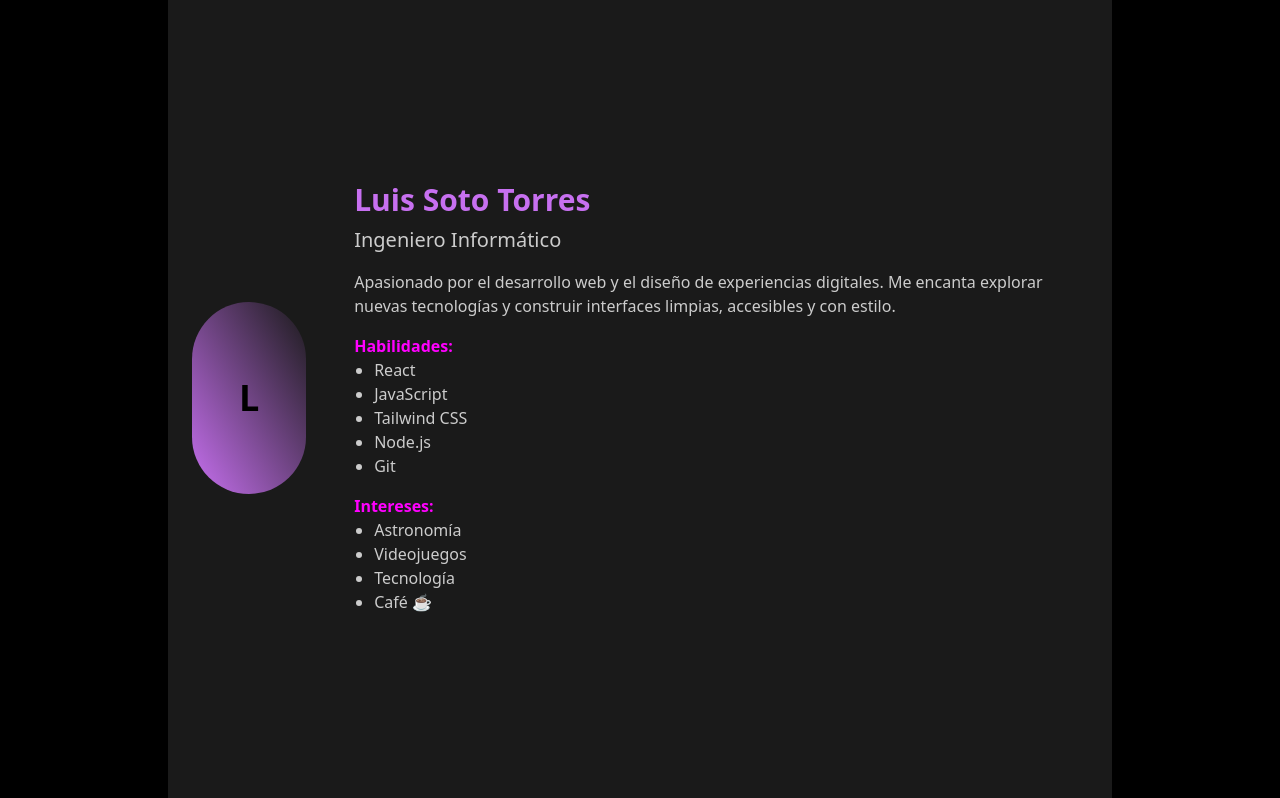
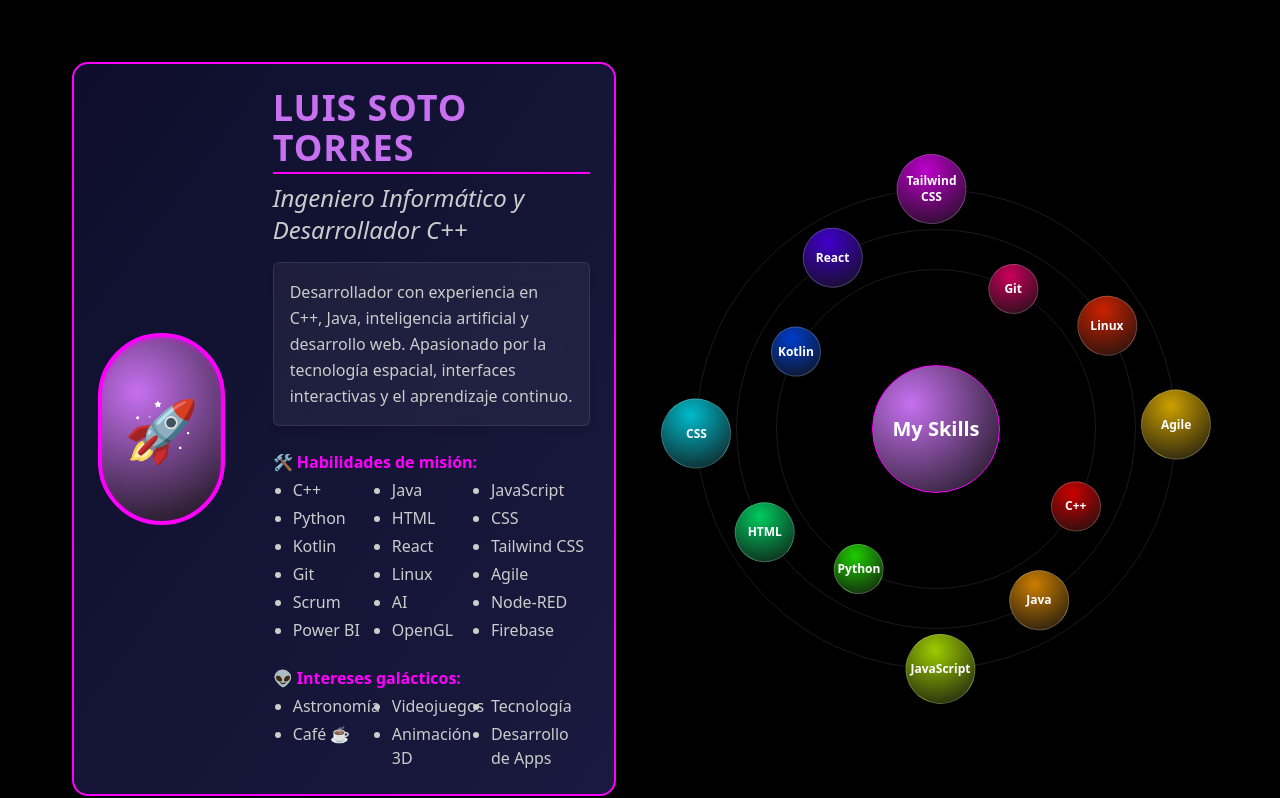
Before and after one commit to Luisotorres3/luisotorres3.github.io, a React (Vite) app: page / in a window 1280 px wide. Shown: the part 802-1600 px from the top of the page. Built offline with nearby package versions, Linux system fonts and the light colour scheme; the HTML template or start-up script is replaced by a standard one.

Commit message:
About me section working well and responsive

```diff
--- a/src/App.jsx
+++ b/src/App.jsx
@@ -9,7 +9,7 @@ const App = () => {
   useEffect(() => {
     const timer = setTimeout(() => {
       setLoading(false);
-    }, 3000);
+    }, 1000);
     return () => clearTimeout(timer);
   }, []);
 
--- a/src/components/AboutMe.jsx
+++ b/src/components/AboutMe.jsx
@@ -4,30 +4,42 @@ import { motion } from "framer-motion";
 
 const AboutMe = () => {
   return (
-    <section
+    <div
       id="about"
-      className="min-h-screen flex items-center justify-center px-6 py-16 bg-surface text-text transition-colors duration-500"
+      className="min-h-screen w-full flex items-center justify-center px-6 py-16 bg-background text-text transition-colors duration-500"
     >
       <motion.div
-        className="max-w-4xl w-full flex flex-col md:flex-row gap-12 items-center"
+        className="max-w-5xl w-full flex flex-col md:flex-row gap-12 items-center border-2 border-accent rounded-2xl p-6 shadow-2xl bg-gradient-to-br from-[#0e0e2c] to-[#1a1a40]"
         initial={{ opacity: 0, y: 80 }}
         whileInView={{ opacity: 1, y: 0 }}
         transition={{ duration: 0.8 }}
       >
-        {/* Imagen de perfil (temporal) */}
-        <div className="w-48 h-48 rounded-full bg-gradient-to-tr from-primary to-secondary flex items-center justify-center text-4xl font-bold text-background">
-          L
-        </div>
+        {/* Avatar estilo nave */}
+        <motion.div
+          className="w-48 h-48 rounded-full bg-[radial-gradient(circle_at_30%_30%,var(--color-primary),#111)] flex items-center justify-center text-6xl font-extrabold text-background border-4 border-accent shadow-inner shadow-accent/40"
+          whileHover={{ scale: 1.1, rotate: 2 }}
+          transition={{ type: "spring", stiffness: 100 }}
+        >
+          🚀
+        </motion.div>
 
-        {/* Información */}
-        <div>
-          <h2 className="text-3xl font-bold text-primary mb-2">{data.name}</h2>
-          <h3 className="text-xl text-muted mb-4">{data.title}</h3>
-          <p className="text-base text-muted mb-4">{data.description}</p>
+        {/* Consola de datos */}
+        <div className="w-full text-left">
+          <h2 className="text-3xl md:text-4xl font-extrabold text-primary mb-2 tracking-wide uppercase border-b-2 border-accent inline-block pb-1">
+            {data.name}
+          </h2>
+          <h3 className="text-xl md:text-2xl text-muted mb-4 italic">
+            {data.title}
+          </h3>
+          <p className="text-base text-muted mb-6 leading-relaxed bg-white/5 p-4 rounded-md shadow-md backdrop-blur-md border border-white/10">
+            {data.description}
+          </p>
 
-          <div className="mb-2">
-            <h4 className="font-semibold text-accent">Habilidades:</h4>
-            <ul className="list-disc ml-5 text-muted">
+          <div className="mb-4">
+            <h4 className="font-semibold text-accent mb-1">
+              🛠 Habilidades de misión:
+            </h4>
+            <ul className="list-disc ml-5 text-muted grid grid-cols-2 md:grid-cols-3 gap-y-1">
               {data.skills.map((skill, idx) => (
                 <li key={idx}>{skill}</li>
               ))}
@@ -35,8 +47,10 @@ const AboutMe = () => {
           </div>
 
           <div>
-            <h4 className="font-semibold text-accent mt-4">Intereses:</h4>
-            <ul className="list-disc ml-5 text-muted">
+            <h4 className="font-semibold text-accent mb-1 mt-6">
+              👽 Intereses galácticos:
+            </h4>
+            <ul className="list-disc ml-5 text-muted grid grid-cols-2 md:grid-cols-3 gap-y-1">
               {data.hobbies.map((hobby, idx) => (
                 <li key={idx}>{hobby}</li>
               ))}
@@ -44,7 +58,7 @@ const AboutMe = () => {
           </div>
         </div>
       </motion.div>
-    </section>
+    </div>
   );
 };
 
--- /dev/null
+++ b/src/components/PlanetSystem.jsx
@@ -0,0 +1,104 @@
+import React from "react";
+import data from "../data/about.json";
+import { motion, useMotionValue, useTransform, useSpring } from "framer-motion";
+
+// Genera colores estilo galaxia
+const randomColor = (idx) => {
+  const hue = (idx * 37) % 360;
+  return `hsl(${hue}, 100%, 40%)`;
+};
+
+const PlanetSystem = () => {
+  const skills = data.skills.slice(0, 12);
+  const baseRotation = useMotionValue(0);
+  const smoothRotation = useSpring(baseRotation, {
+    stiffness: 20,
+    damping: 10,
+    mass: 2,
+  });
+
+  const isMobile = typeof window !== "undefined" && window.innerWidth < 768;
+  const baseRadius = isMobile ? 80 : 160;
+  const orbitSteps = isMobile ? 20 : 40;
+  const baseSize = isMobile ? 30 : 50;
+  const sizeSteps = isMobile ? 8 : 10;
+
+  return (
+    <div
+      id="planet-system"
+      className="relative w-full h-[500px] md:h-[600px] flex items-center justify-center text-text"
+    >
+      {/* Orbitales */}
+      {[0, 1, 2].map((i) => {
+        const r = baseRadius + i * orbitSteps;
+        return (
+          <div
+            key={i}
+            className="absolute rounded-full border border-white/10"
+            style={{
+              width: `${r * 2}px`,
+              height: `${r * 2}px`,
+              left: `calc(50% - ${r}px)`,
+              top: `calc(50% - ${r}px)`,
+            }}
+          />
+        );
+      })}
+
+      {/* Sistema giratorio */}
+      <motion.div
+        className="absolute w-full h-full flex items-center justify-center"
+        animate={{ rotate: 360 }}
+        style={{ rotate: smoothRotation }}
+        transition={{ duration: 60, repeat: Infinity, ease: "linear" }}
+      >
+        {skills.map((skill, idx) => {
+          const angleDeg = (360 / skills.length) * idx;
+          const angleRad = (angleDeg * Math.PI) / 180;
+          const orbitLevel = idx % 3;
+          const radius = baseRadius + orbitLevel * orbitSteps;
+          const size = baseSize + orbitLevel * sizeSteps;
+          const x = radius * Math.cos(angleRad);
+          const y = radius * Math.sin(angleRad);
+          const color = randomColor(idx);
+          const rotateText = useTransform(smoothRotation, (r) => -r);
+
+          return (
+            <motion.div
+              key={skill}
+              className="absolute rounded-full shadow-lg border border-white/20 flex items-center justify-center hover:scale-110 transition-transform duration-300"
+              animate={{ x, y }}
+              style={{
+                width: `${size}px`,
+                height: `${size}px`,
+                background: `radial-gradient(circle at 30% 30%, ${color}, #111)`,
+              }}
+              initial={{ scale: 0 }}
+              whileInView={{ scale: 1 }}
+              transition={{ delay: 0.2 + idx * 0.05, duration: 0.6 }}
+            >
+              <motion.div
+                className="text-[10px] md:text-xs font-bold text-white text-center px-1 pointer-events-none"
+                style={{ rotate: rotateText }}
+              >
+                {skill}
+              </motion.div>
+            </motion.div>
+          );
+        })}
+      </motion.div>
+
+      {/* Estrella central */}
+      <div
+        className="z-10 w-20 h-20 md:w-32 md:h-32 rounded-full flex items-center justify-center text-background text-base md:text-xl font-bold shadow-2xl border-1 border-accent text-white"
+        style={{
+          background: `radial-gradient(circle at 30% 30%, var(--color-primary), #111)`,
+        }}
+      >
+        My Skills
+      </div>
+    </div>
+  );
+};
+
+export default PlanetSystem;
--- a/src/data/about.json
+++ b/src/data/about.json
@@ -1,7 +1,55 @@
 {
   "name": "Luis Soto Torres",
-  "title": "Ingeniero Informático",
-  "description": "Apasionado por el desarrollo web y el diseño de experiencias digitales. Me encanta explorar nuevas tecnologías y construir interfaces limpias, accesibles y con estilo.",
-  "skills": ["React", "JavaScript", "Tailwind CSS", "Node.js", "Git"],
-  "hobbies": ["Astronomía", "Videojuegos", "Tecnología", "Café ☕"]
+  "title": "Ingeniero Informático y Desarrollador C++",
+  "description": "Desarrollador con experiencia en C++, Java, inteligencia artificial y desarrollo web. Apasionado por la tecnología espacial, interfaces interactivas y el aprendizaje continuo.",
+  "skills": [
+    "C++",
+    "Java",
+    "JavaScript",
+    "Python",
+    "HTML",
+    "CSS",
+    "Kotlin",
+    "React",
+    "Tailwind CSS",
+    "Git",
+    "Linux",
+    "Agile",
+    "Scrum",
+    "AI",
+    "Node-RED",
+    "Power BI",
+    "OpenGL",
+    "Firebase"
+  ],
+  "hobbies": [
+    "Astronomía",
+    "Videojuegos",
+    "Tecnología",
+    "Café ☕",
+    "Animación 3D",
+    "Desarrollo de Apps"
+  ],
+  "languages": [
+    { "name": "Español", "level": "Nativo" },
+    { "name": "Inglés", "level": "Avanzado (FCE)" },
+    { "name": "Francés", "level": "Básico (B2)" },
+    { "name": "Finés", "level": "Básico (A1)" }
+  ],
+  "experience": [
+    {
+      "role": "C++ Developer",
+      "company": "Amadeus",
+      "location": "Nice, Francia",
+      "period": "Sep 2023 – Actualidad",
+      "description": "Desarrollo de servicios auxiliares para aerolíneas como Southwest Airlines, Air France y más usando C++ en entornos Agile."
+    },
+    {
+      "role": "Junior Developer",
+      "company": "NTT Data",
+      "location": "Granada, España (Remoto)",
+      "period": "Mar 2023 – Sep 2023",
+      "description": "Proyecto interno para seguimiento horario con Power BI, JSON, Java y Node-RED."
+    }
+  ]
 }
--- a/src/pages/Home.jsx
+++ b/src/pages/Home.jsx
@@ -3,6 +3,8 @@ import Header from "../layouts/Header";
 import { motion } from "framer-motion";
 
 import AboutMe from "../components/AboutMe";
+
+import PlanetSystem from "../components/PlanetSystem";
 
 const Home = () => {
   return (
@@ -28,16 +30,23 @@ const Home = () => {
 
       <section
         id="about"
-        className="min-h-screen flex items-center justify-center"
+        className="min-h-screen flex flex-col md:flex-row items-center justify-center px-4 md:px-12"
       >
-        <AboutMe />
+        <div className="w-full md:w-1/2">
+          <AboutMe />
+        </div>
+        <div className="w-full md:w-1/2">
+          <PlanetSystem />
+        </div>
       </section>
+
       <section
         id="projects"
         className="min-h-screen flex items-center justify-center"
       >
-        Projects
+        Projects{" "}
       </section>
+
       <section
         id="skills"
         className="min-h-screen flex items-center justify-center"
```
